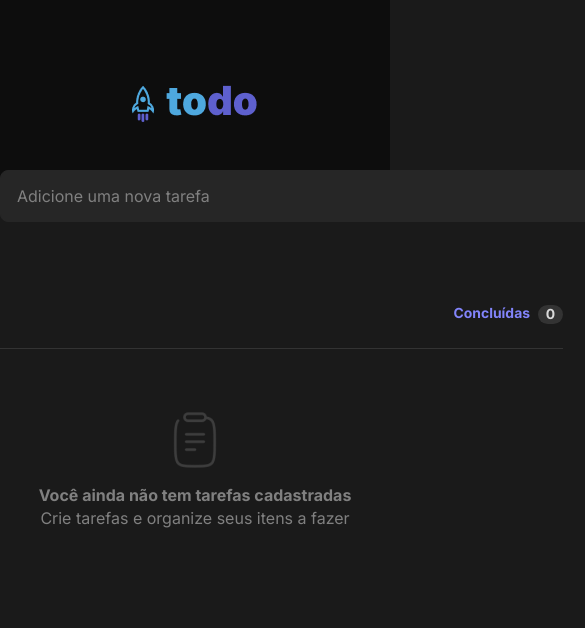
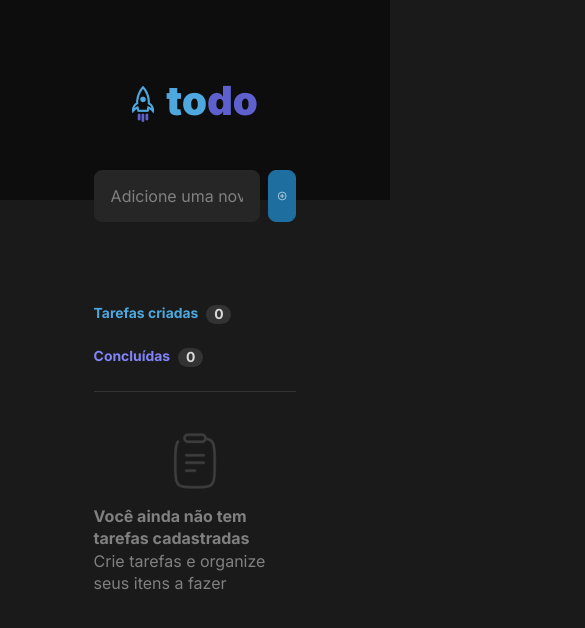
Before and after one commit to philipeF4ria/todo-ignite-react, a React (Vite) app: page / in a window 390 px wide. Shown: the top 628 px of the page, 585 px wide, since content can reach past the window. Built offline with nearby package versions, Linux system fonts and the light colour scheme.

Commit message:
style: Makes Form and Counter components responsive

```diff
--- a/src/components/Counter/styles.module.css
+++ b/src/components/Counter/styles.module.css
@@ -2,8 +2,8 @@
     display: flex;
     align-items: center;
     justify-content: space-between;
-    width: 46rem;
-    max-width: 46rem;
+    width: 52%;
+    max-width: 52%;
     margin-top: 4rem;
     border-bottom: 1px solid var(--gray-400);
 }
@@ -33,3 +33,10 @@
     color: var(--gray-200);
     font-size: 0.87rem;
 }
+
+@media (max-width: 555px) {
+    .countersContainer {
+        flex-direction: column;
+        align-items: flex-start;
+    }
+}
--- a/src/components/Task/styles.module.css
+++ b/src/components/Task/styles.module.css
@@ -1,8 +1,8 @@
 .task {
     display: flex;
     align-items: center;
-    width: 46rem;
-    max-width: 46rem;
+    width: 52%;
+    max-width: 52%;
     height: 4.5rem;
     background-color: var(--gray-500);
     border-radius: 8px;
--- a/src/styles/app.module.css
+++ b/src/styles/app.module.css
@@ -12,16 +12,16 @@
 
 .form {
     display: flex;
-    width: 46rem;
-    max-width: 46rem;
+    width: 52%;
+    max-width: 52%;
     height: 3.3rem;
     margin: -30px auto;
 }
 
 .input {
-    width: 39.87rem;
+    width: 86%;
+    max-width: 86%;
     height: 3.25rem;
-    max-width: 39.87rem;
     outline: none;
     border-radius: 8px;
     background-color: var(--gray-500);
@@ -43,8 +43,10 @@
     display: flex;
     align-items: center;
     justify-content: center;
-    width: 5.62rem;
+    width: 14%;
+    max-width: 14%;
     height: 3.25rem;
+    padding: 0.5rem;
     background-color: var(--blue-dark);
     border: 1px solid var(--blue-dark);
     border-radius: 8px;
@@ -70,8 +72,8 @@
     flex-direction: column;
     align-items: center;
     justify-content: center;
-    width: 46rem;
-    max-width: 46rem;
+    width: 52%;
+    max-width: 52%;
     height: 15.25rem;
 }
 
@@ -86,3 +88,9 @@
     font-size: 1rem;
     line-height: 140%;
 }
+
+@media (max-width: 760px) {
+    .textButton {
+        display: none;
+    }
+}
```
